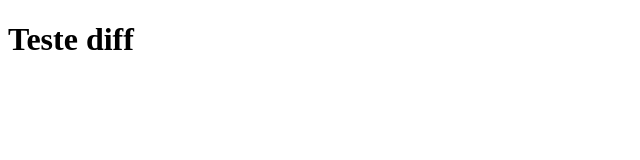
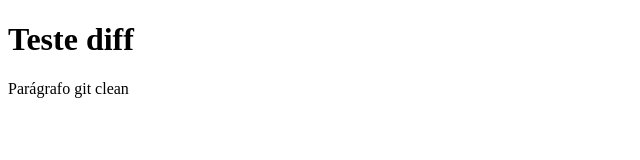
Before and after one commit to jba93/curso_git, a plain HTML site: page index.html in a window 1280 px wide. Shown: the whole page, without its empty margins (0-640 px from the left). Drawn offline with Linux system fonts and the light colour scheme.

Commit message:
Git clean

```diff
--- a/index.html
+++ b/index.html
@@ -8,5 +8,6 @@
 </head>
 <body>
     <h1>Teste diff</h1>
+    <p>Parágrafo git clean</p>
 </body>
 </html>
```
